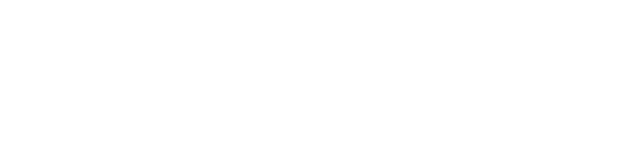
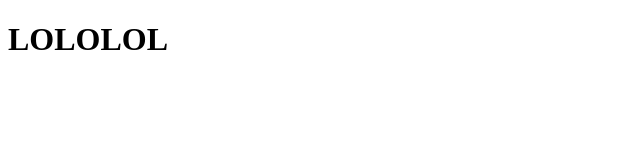
Before and after one commit to monicjihan/firebaseNotification, a plain HTML site: page index.html in a window 1280 px wide. Shown: the whole page, without its empty margins (0-640 px from the left). Drawn offline with Linux system fonts and the light colour scheme; some packages are replaced by stand-ins of ours.

Commit message:
firebase init

```diff
--- a/index.html
+++ b/index.html
@@ -15,6 +15,6 @@
     <script src="/__/firebase/init.js"></script>
   </head>
   <body>
-
+    <h1>LOLOLOL</h1>
   </body>
 </html>
```
Also changed, not shown: firebase.json (added), 5 other files.
